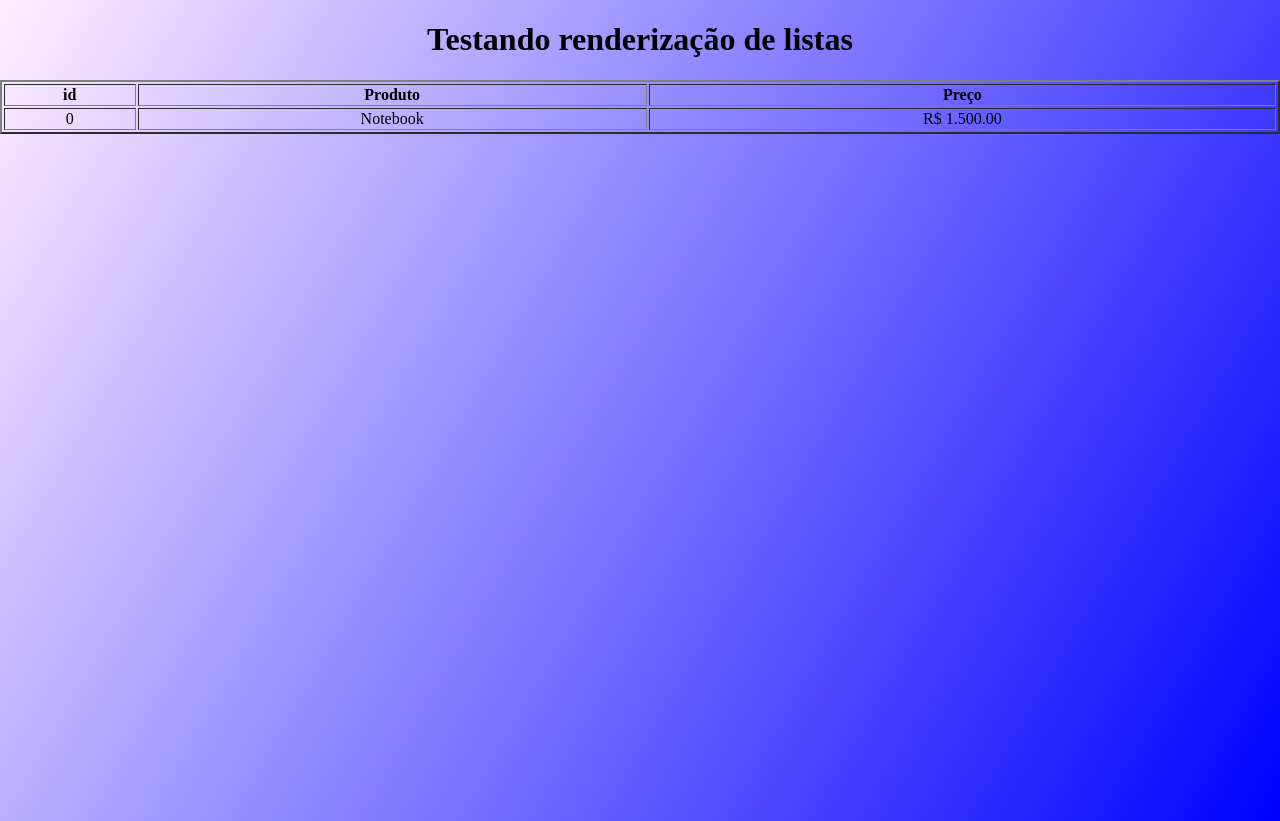
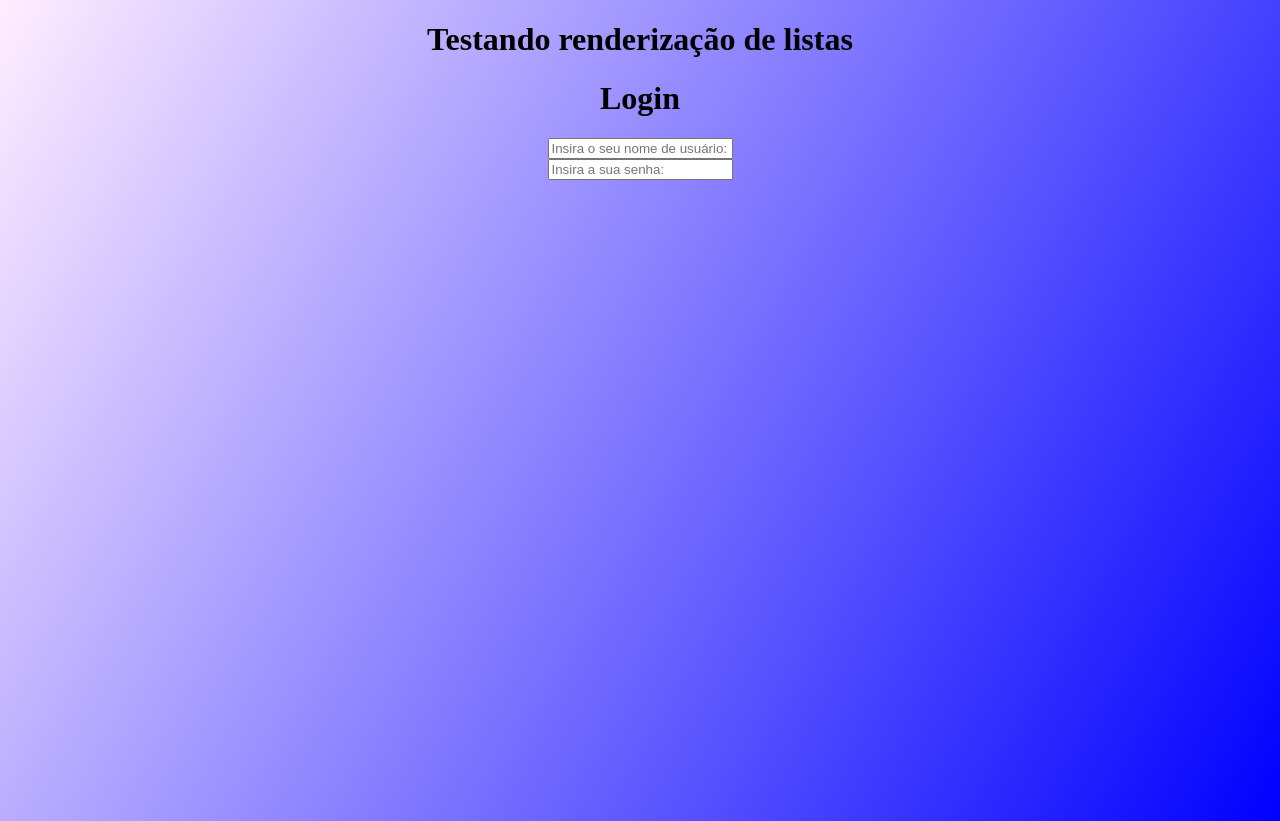
Before and after one commit to L0rdSaiyan/curso-react, a React (Create React App) app: page / in a window 1280 px wide. Built offline with nearby package versions, Linux system fonts and the light colour scheme.

Commit message:
adicionado o uso de UseState no formulário

```diff
--- a/src/App.js
+++ b/src/App.js
@@ -19,6 +19,7 @@ import NumAleatorio from "./components/NumAleatorio";
 import Button2 from "./components/eventos/Button2";
 import RenderizarTextos from "./components/eventos/RenderizarTextos";
 import TabelaDinamica from "./components/udemy/TabelaDinamica";
+import FormularioU from "./components/udemy/FormularioU";
 
 function App() {
   const nome = "João Victor";
@@ -47,7 +48,7 @@ function App() {
     <div className="App">
       <h1>Testando renderização de listas</h1>
       {/* <Evento2js video="https://www.youtube.com/watch?v=fPuDTdQZzKk"></Evento2js> */}
-    <TabelaDinamica  larguraTabela="100%" tamanhoTabela="2"  titulo1="id" titulo2="Produto" titulo3="Preço" id="0" item="Notebook" preco="R$ 1.500.00"></TabelaDinamica>
+    <FormularioU></FormularioU>
     </div>
   );
 }
--- a/src/components/udemy/FormularioU.js
+++ b/src/components/udemy/FormularioU.js
@@ -0,0 +1,31 @@
+import { useState } from "react"
+const FormularioU = () =>{
+
+    const [name,setName] = useState()
+
+    function pegarNome(e){
+
+        setName(e.target.value)
+        console.log(name)
+
+
+    }
+
+    return(
+    <div>
+
+        <h1>Login</h1>
+    <form>
+
+    <input type="text" onChange={pegarNome} name="login" placeholder="Insira o seu nome de usuário:"></input>
+    <br></br>
+        <input type="password" name="senha" placeholder="Insira a sua senha:"></input>
+
+    </form>
+
+    </div>
+
+    )
+}
+
+export default FormularioU
```
